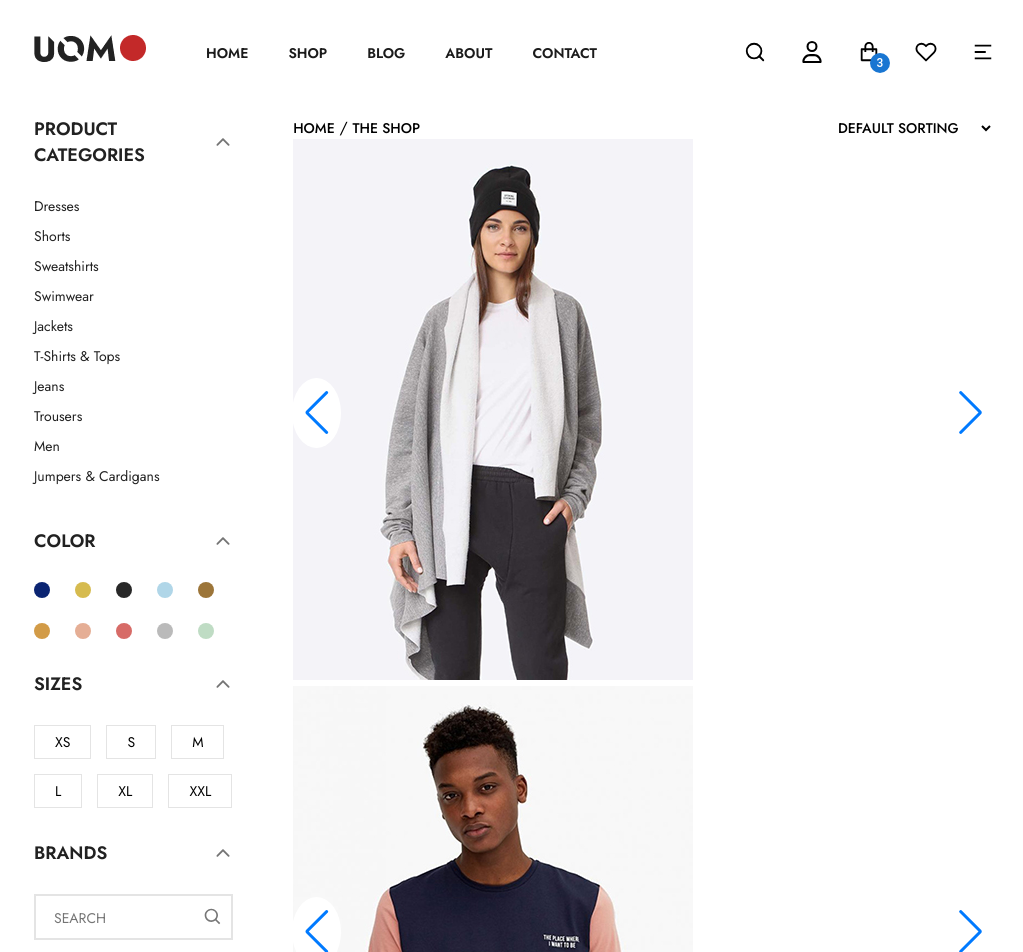
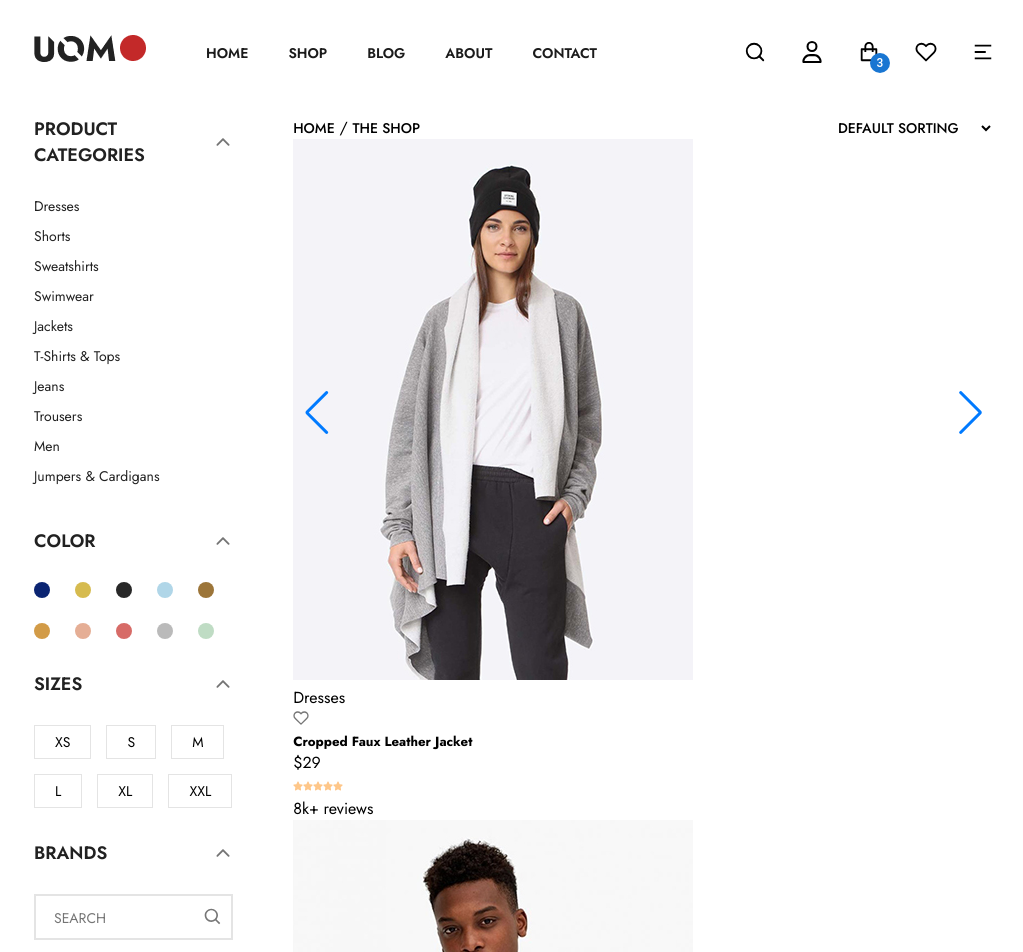
Before and after one commit to toyor009/ShopNow, a React (Create React App) app: page /shop in a window 1280 px wide. Shown: the top 952 px of the page, without its empty margins (126-1149 px from the left). Built offline with nearby package versions, Linux system fonts and the light colour scheme.

Commit message:
"Added wishlist functionality to ShopDetails component and updated CSS"

```diff
--- a/src/Components/Home/Limited/LimitedEdition.css
+++ b/src/Components/Home/Limited/LimitedEdition.css
@@ -129,19 +129,6 @@
   gap: 3px;
 }
 
-.swiper-button-prev {
-  font-size: 10px;
-}
-
-.swiper-button-prev::after {
-  background-color: white;
-  border: none;
-  display: flex;
-  border-radius: 50%;
-  padding: 13px;
-  outline: none;
-}
-
 @media screen and (max-width: 1210px) {
   .limitedProductSection {
     padding: 0px 60px;
--- a/src/Components/Shop/ShopDetails/ShopDetails.css
+++ b/src/Components/Shop/ShopDetails/ShopDetails.css
@@ -59,6 +59,8 @@
   background-color: white;
 }
 
+/* Shop Products */
+
 /* responsive */
 
 @media screen and (max-width: 1210px) {
--- a/src/Components/Shop/ShopDetails/ShopDetails.jsx
+++ b/src/Components/Shop/ShopDetails/ShopDetails.jsx
@@ -1,4 +1,4 @@
-import React from "react";
+import React, { useState } from "react";
 import Filter from "../Filters/Filter";
 
 import { Link } from "react-router-dom";
@@ -11,7 +11,19 @@ import "swiper/css";
 import "swiper/css/navigation";
 import { Navigation } from "swiper/modules";
 
+import { FiHeart } from "react-icons/fi";
+import { FaStar } from "react-icons/fa";
+
 const ShopDetails = () => {
+  const [wishList, setWishList] = useState({});
+
+  const handleWishlistClick = (productID) => {
+    setWishList((prevWishlist) => ({
+      ...prevWishlist,
+      [productID]: !prevWishlist[productID],
+    }));
+  };
+
   return (
     <div>
       <div className="shopDetails">
@@ -40,9 +52,14 @@ const ShopDetails = () => {
               </div>
             </div>
             <div className="shopDetailsProducts">
-              {StoreData.map((product) => (
+              {StoreData.slice(0, 7).map((product) => (
                 <div className="shopDetailsProduct" key={product.id}>
-                  <Swiper navigation={true} modules={[Navigation]} loop={true}>
+                  <div className="shopDetailsProductImages">
+                    <Swiper
+                      navigation={true}
+                      modules={[Navigation]}
+                      loop={true}
+                    >
                       <SwiperSlide>
                         <img src={product.frontImg} alt="" />
                       </SwiperSlide>
@@ -50,6 +67,36 @@ const ShopDetails = () => {
                         <img src={product.backImg} alt="" />
                       </SwiperSlide>
                     </Swiper>
+                  </div>
+
+                  <div className="shopDetailsProductInfo">
+                    <div className="sdCategoryWishList">
+                      <p>Dresses</p>
+                      <FiHeart
+                        onClick={() => handleWishlistClick(product.productID)}
+                        style={{
+                          color: wishList[product.productID]
+                            ? "red"
+                            : "#767676",
+                          cursor: "pointer",
+                        }}
+                      />
+                    </div>
+                    <div className="sdProductNameInfo">
+                      <h5>{product.productName}</h5>
+                      <p>{product.productPrice}</p>
+                      <div className="sdProductRatingReviews">
+                        <div className="sdProductRating">
+                          <FaStar color="#FEC78A" size={10} />
+                          <FaStar color="#FEC78A" size={10} />
+                          <FaStar color="#FEC78A" size={10} />
+                          <FaStar color="#FEC78A" size={10} />
+                          <FaStar color="#FEC78A" size={10} />
+                        </div>
+                        <span>{product.productReviews}</span>
+                      </div>
+                    </div>
+                  </div>
                 </div>
               ))}
             </div>
```
Lines whose indentation alone changed are shown as unchanged.
